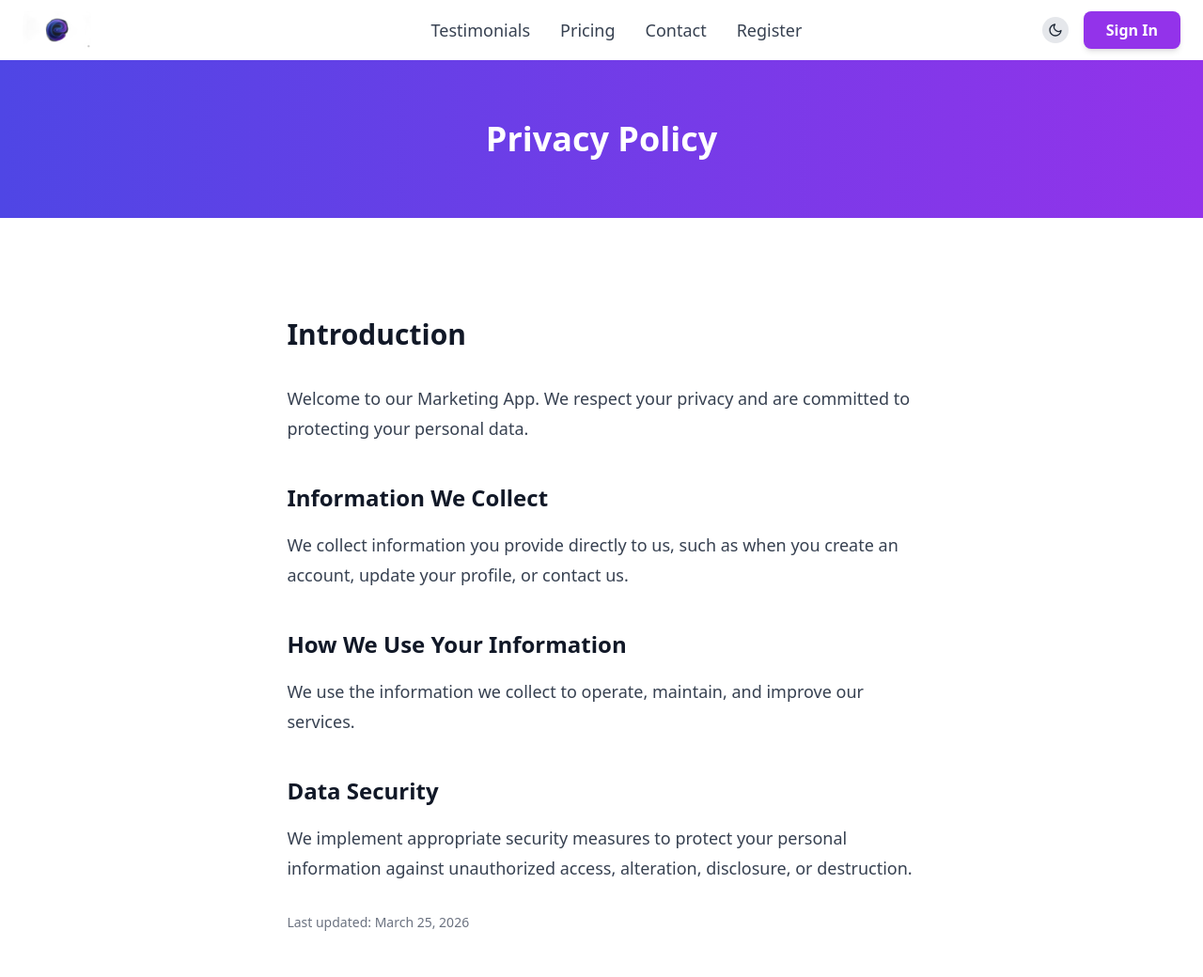
After one commit to cooleymike/marketing, a Django app: page /privacy_policy/ in a window 1280 px wide. The commit adds this page. Shown: the whole page at 94% size. Run offline with Django 4.2, Linux system fonts and the light colour scheme; some libraries are stand-ins or nearby versions.

Commit message:
Fix: added templates to privacy and terms

```diff
--- /dev/null
+++ b/core/templates/privacy_policy.html
@@ -0,0 +1,30 @@
+{% extends "base.html" %}
+{% load static %}
+
+{% block title %}Privacy Policy{% endblock %}
+
+{% block hero %}
+<section class="bg-gradient-to-r from-indigo-600 to-purple-600 text-white text-center py-16 px-4">
+    <h1 class="text-4xl font-bold">Privacy Policy</h1>
+</section>
+{% endblock %}
+
+{% block content %}
+<div class="max-w-4xl mx-auto px-4 py-12">
+    <div class="prose prose-lg dark:prose-invert mx-auto">
+        <h2>Introduction</h2>
+        <p>Welcome to our Marketing App. We respect your privacy and are committed to protecting your personal data.</p>
+
+        <h3>Information We Collect</h3>
+        <p>We collect information you provide directly to us, such as when you create an account, update your profile, or contact us.</p>
+
+        <h3>How We Use Your Information</h3>
+        <p>We use the information we collect to operate, maintain, and improve our services.</p>
+
+        <h3>Data Security</h3>
+        <p>We implement appropriate security measures to protect your personal information against unauthorized access, alteration, disclosure, or destruction.</p>
+
+        <p class="mt-8 text-sm text-gray-500">Last updated: March 25, 2026</p>
+    </div>
+</div>
+{% endblock %}
--- a/core/templates/signin.html
+++ b/core/templates/signin.html
@@ -79,8 +79,8 @@
 
       <p class="text-center text-gray-500 text-sm mt-4">
         By signing in, you agree to our
-        <a href="#" class="text-blue-400 hover:underline">Terms</a> and
-        <a href="#" class="text-blue-400 hover:underline">Privacy Policy</a>
+        <a href="{% url 'terms_of_service' %}" class="text-blue-400 hover:underline">Terms</a> and
+        <a href="{% url 'privacy_policy' %}" class="text-blue-400 hover:underline">Privacy Policy</a>
       </p>
     </div>
   </div>
--- a/core/urls.py
+++ b/core/urls.py
@@ -1,8 +1,7 @@
 
 from django.urls import path
+from django.shortcuts import render
 from .import views
-
-
 
 urlpatterns = [
     path('', views.homepage, name='homepage'),
@@ -17,11 +16,13 @@ urlpatterns = [
     path('testimonials/', views.testimonials_view, name='testimonials'),
     path('pricing/', views.pricing_view, name='pricing'),
     path('contact/', views.contact_view, name='contact'),
+    path('privacy_policy/', views.privacy_policy, name='privacy_policy'),
+    path('terms_of_service/', views.terms_of_service, name='terms_of_service'),
     path('request_funds/', views.request_funds_view, name='request_funds'),
     path('manager_dashboard/', views.manager_dashboard, name='manager_dashboard'),
 path(
     'manager/fund-request/<int:pk>/<str:decision>/',
     views.approve_funds_requests,
     name='approve_funds_request'
-),
+)
 ]
--- a/core/views.py
+++ b/core/views.py
@@ -395,6 +395,11 @@ def settings(request):
         # Handle other POST actions here, such as updating user details
     return TemplateResponse(request, "settings.html", {"title": "Settings"})
 
+def privacy_policy(request):
+    return render(request, "privacy_policy.html")
+
+def terms_of_service(request):
+    return render(request, "terms_of_service.html")
 
 def custom_404(request, _exception):
     return render(request, '404.html', status=404)
```
Also changed, not shown: core/templates/terms_of_service.html (added, +30 -0 lines).
